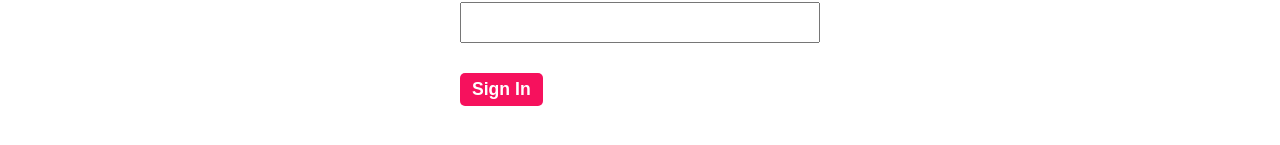
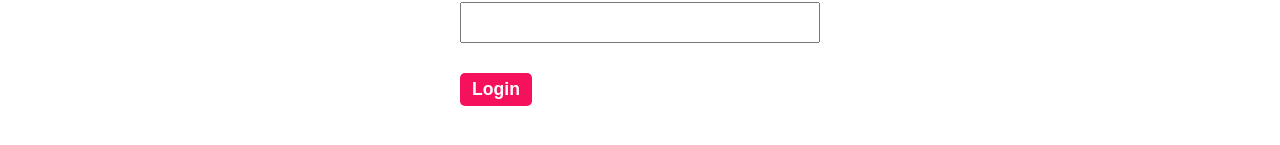
Before and after one commit to joshua-a-jones/finance-tracker, a React (Create React App) app: page /login in a window 1280 px wide. Shown: the part 343-488 px from the top of the page. Built offline with nearby package versions, Linux system fonts and the light colour scheme.

Commit message:
fixed cleanup functions and added login

```diff
--- a/src/hooks/useLogin.ts
+++ b/src/hooks/useLogin.ts
@@ -11,6 +11,7 @@ export const useLogin = () => {
   const [isPending, setIsPending] = useState(false);
 
   const loginUser = async (email: string, password: string) => {
+    setIsCancelled(false);
     setIsPending(true);
     setError(null);
 
@@ -35,7 +36,10 @@ export const useLogin = () => {
 
   // cleanup function in case component unmounts during async operation
   useEffect(() => {
-    return () => setIsCancelled(true);
+    setIsCancelled(false);
+    return () => {
+      setIsCancelled(true);
+    };
   }, []);
 
   return { loginUser, error, isPending };
--- a/src/hooks/useRegistration.ts
+++ b/src/hooks/useRegistration.ts
@@ -16,6 +16,7 @@ export const useRegistration = () => {
     password: string,
     displayName: string
   ) => {
+    setIsCancelled(false);
     setError(null);
     setIsPending(true);
 
@@ -44,6 +45,7 @@ export const useRegistration = () => {
 
   // cleanup function in case component unmounts during async operation
   useEffect(() => {
+    setIsCancelled(false);
     return () => setIsCancelled(true);
   }, []);
 
--- a/src/pages/login/Login.tsx
+++ b/src/pages/login/Login.tsx
@@ -1,4 +1,5 @@
 import { FormEvent, ReactEventHandler, useState } from "react";
+import { useLogin } from "../../hooks/useLogin";
 
 //styles
 import "./Login.css";
@@ -6,9 +7,11 @@ import "./Login.css";
 export default function Login() {
   const [email, setEmail] = useState("");
   const [password, setPassword] = useState("");
+  const { loginUser, isPending, error } = useLogin();
 
   const handleFormSubmit = (e: FormEvent<HTMLFormElement>) => {
     e.preventDefault();
+    loginUser(email, password);
   };
   return (
     <form className="login-form" onSubmit={handleFormSubmit}>
@@ -29,9 +32,10 @@ export default function Login() {
           onChange={(e) => setPassword(e.target.value)}
         ></input>
       </label>
-      <button className="button" type="submit">
-        Sign In
+      <button className="button" type="submit" disabled={isPending}>
+        {isPending ? "Loading" : "Login"}
       </button>
+      {error && <p>{error}</p>}
     </form>
   );
 }
```
